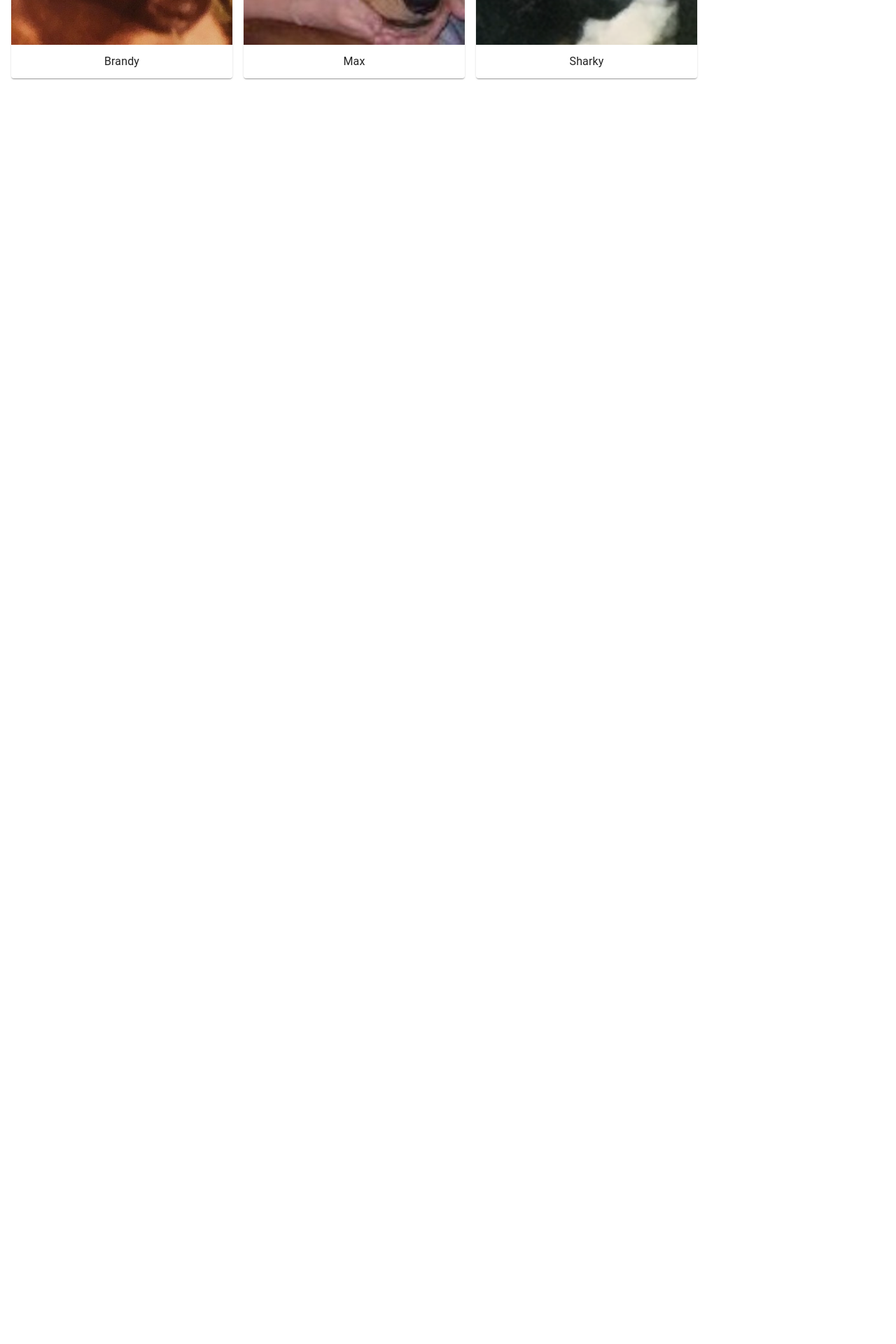
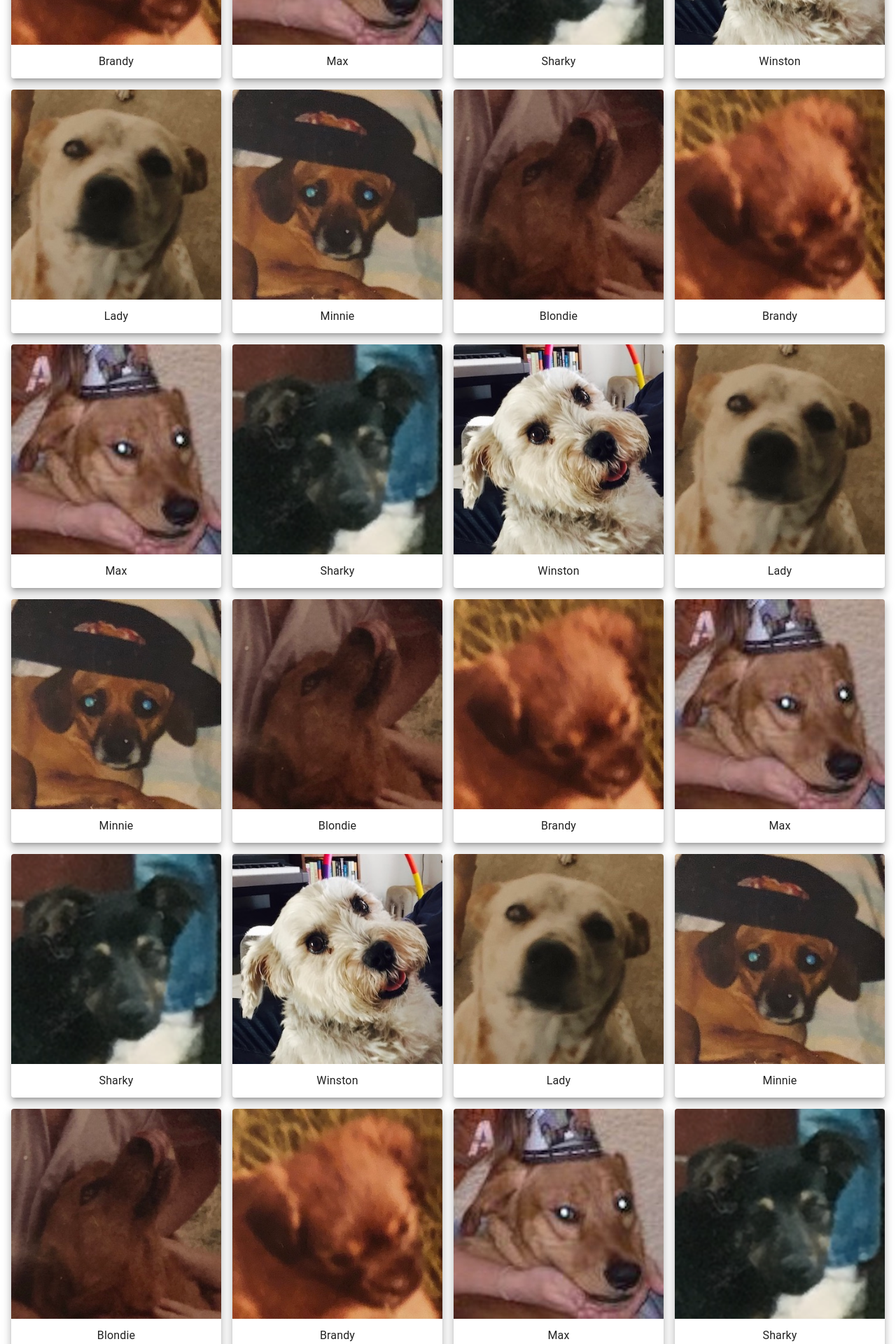
Before and after one commit to robpwatkins/puppyapi2, a React (Create React App) app: page / in a window 1280 px wide. Shown: the part 680-2600 px from the top of the page at 70% size. Before the commit the page ends 808 px from the top, so only its background shows below. Built offline with nearby package versions, Linux system fonts and the light colour scheme.

Commit message:
tripled up them pups

```diff
--- a/src/App.css
+++ b/src/App.css
@@ -25,7 +25,7 @@ body {
 .pupCard {
   flex: 22%;
   max-width: 25%;
-  margin: 0 16px 0 0;
+  margin: 0 16px 16px 0;
 }
 
 @media (max-width: 800px) {
--- a/src/components/PupCard.js
+++ b/src/components/PupCard.js
@@ -4,7 +4,7 @@ import { Card, CardMedia, CardContent, Typography } from '@material-ui/core';
 
 function PupCard(props) {
   return (
-    <Card className="pupCard">
+    <Card className="pupCard" raised>
       <CardMedia
         component="img"
         image={props.pup}>
--- a/src/components/Thumbs.js
+++ b/src/components/Thumbs.js
@@ -19,32 +19,28 @@ function Thumbs() {
       <PupCard pup={Brandy} name="Brandy" />
       <PupCard pup={Max} name="Max" />
       <PupCard pup={Sharky} name="Sharky" />
+      <PupCard pup={Winston} name="Winston" />
+      <PupCard pup={Lady} name="Lady" />
+      <PupCard pup={Minnie} name="Minnie" />
+      <PupCard pup={Blondie} name="Blondie" />
+      <PupCard pup={Brandy} name="Brandy" />
+      <PupCard pup={Max} name="Max" />
+      <PupCard pup={Sharky} name="Sharky" />
+      <PupCard pup={Winston} name="Winston" />
+      <PupCard pup={Lady} name="Lady" />
+      <PupCard pup={Minnie} name="Minnie" />
+      <PupCard pup={Blondie} name="Blondie" />
+      <PupCard pup={Brandy} name="Brandy" />
+      <PupCard pup={Max} name="Max" />
+      <PupCard pup={Sharky} name="Sharky" />
+      <PupCard pup={Winston} name="Winston" />
+      <PupCard pup={Lady} name="Lady" />
+      <PupCard pup={Minnie} name="Minnie" />
+      <PupCard pup={Blondie} name="Blondie" />
+      <PupCard pup={Brandy} name="Brandy" />
+      <PupCard pup={Max} name="Max" />
+      <PupCard pup={Sharky} name="Sharky" />
     </div>
-
-    // </div>
-    // <Grid container spacing={2} style={{padding: "16px"}}>
-    //   <Grid item xs={12} sm={6} md={4} lg={3}>
-    //     <PupCard pup={Winston} name="Winston" />
-    //   </Grid>
-    //   <Grid item xs={12} sm={6} md={4} lg={3}>
-    //     <PupCard pup={Lady} name="Lady" />
-    //   </Grid>
-    //   <Grid item xs={12} sm={6} md={4} lg={3}>
-    //     <PupCard pup={Minnie} name="Minnie" />
-    //   </Grid>
-    //   <Grid item xs={12} sm={6} md={4} lg={3}>
-    //     <PupCard pup={Blondie} name="Blondie" />
-    //   </Grid>
-    //   <Grid item xs={12} sm={6} md={4} lg={3}>
-    //     <PupCard pup={Brandy} name="Brandy" />
-    //   </Grid>
-    //   <Grid item xs={12} sm={6} md={4} lg={3}>
-    //     <PupCard pup={Max} name="Max" />
-    //   </Grid>
-    //   <Grid item xs={12} sm={6} md={4} lg={3}>
-    //     <PupCard pup={Sharky} name="Sharky" />
-    //   </Grid>
-    // </Grid>
   )
 }
 
```
Also changed, not shown: src/img/Lady.jpg.
